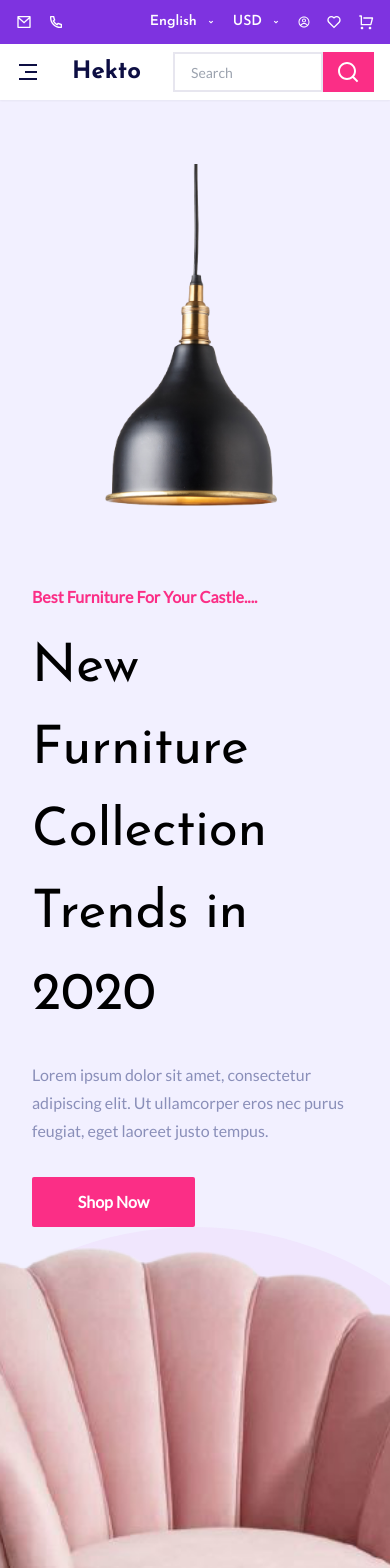
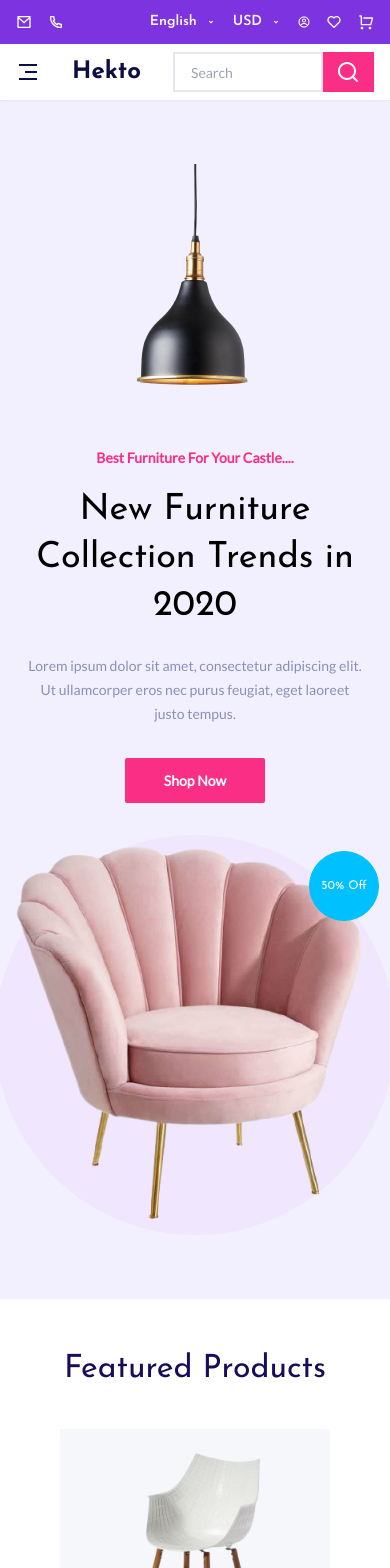
Before and after one commit to SyedaQurrat/E-commerce-website, a Next.js app: page / in a window 390 px wide. Shown: the top 1568 px of the page. Built offline with nearby package versions, Linux system fonts and the light colour scheme.

Commit message:
Updated files with new changes

```diff
--- a/src/components/Card-1.tsx
+++ b/src/components/Card-1.tsx
@@ -1,3 +1,40 @@
+// 'use client';
+// import Image from 'next/image';
+
+// export default function Card({ imgSrc, title, code, price }: { imgSrc: string; title: string; code: string; price: string }) {
+//   return (
+//     <div className="flex flex-col items-center h-[361px] w-[270px] sm:w-[220px] md:w-[250px] lg:w-[270px]">
+//       {/* Image Section */}
+//       <div className="w-full h-[236px] bg-[#F6F7FB] flex items-center justify-center">
+//         <Image src={imgSrc} alt={title} width={200} height={200} />
+//       </div>
+
+//       {/* Content Section */}
+//       <div className="flex flex-col items-center justify-center w-full h-[125px]">
+//         {/* Title */}
+//         <h3 className="font-lato font-bold text-[18px] leading-[21.6px] text-[#FB2E86]">{title}</h3>
+
+//         {/* Color Lines */}
+//         <div className="flex gap-2 mt-2">
+//           <div className="w-4 h-[4px] bg-[#A2A4FF]"></div>
+//           <div className="w-4 h-[4px] bg-[#FB2E86]"></div>
+//           <div className="w-4 h-[4px] bg-[#0001FE]"></div>
+//         </div>
+
+//         {/* Code */}
+//         <p className="font-josefin text-[14px] leading-[16.41px] text-[#151875] mt-2">{code}</p>
+
+//         {/* Price */}
+//         <p className="font-lato text-[14px] font-normal leading-[16.8px] text-[#151875] mt-2">{price}</p>
+//       </div>
+//     </div>
+//   );
+// }
+
+
+
+
+
 'use client';
 import Image from 'next/image';
 
@@ -5,8 +42,15 @@ export default function Card({ imgSrc, title, code, price }: { imgSrc: string; t
   return (
     <div className="flex flex-col items-center h-[361px] w-[270px] sm:w-[220px] md:w-[250px] lg:w-[270px]">
       {/* Image Section */}
-      <div className="w-full h-[236px] bg-[#F6F7FB] flex items-center justify-center">
-        <Image src={imgSrc} alt={title} width={200} height={200} />
+      <div className="w-full h-[236px] bg-[#F6F7FB] flex items-center justify-center relative">
+        <Image
+          src={imgSrc}
+          alt={title}
+          width={200}
+          height={200}
+          className="object-contain" // Image styling ke liye
+          sizes="(max-width: 768px) 100px, (max-width: 1200px) 150px, 200px" // Performance optimization ke liye
+        />
       </div>
 
       {/* Content Section */}
--- a/src/components/HeroSection.tsx
+++ b/src/components/HeroSection.tsx
@@ -1,11 +1,72 @@
+// 'use client';
+// import Image from 'next/image';
+
+// const HeroSection = () => {
+//   return (
+//     <div className="w-full bg-[#F2F0FF] flex flex-col lg:flex-row justify-between items-center py-16 px-8 lg:px-20">
+//       {/* First Div - Hero Lamp Image */}
+//       <div className="relative w-[387px] h-[387px] bg-[#F2F0FF]">
+//         <Image
+//           src="/images/Hero-Lamp.png"
+//           alt="Hero Lamp"
+//           width={387}
+//           height={387}
+//           className="object-contain"
+//         />
+//       </div>
+
+//       {/* Second Div - Content */}
+//       <div className="w-full lg:w-[644px] h-auto text-left mt-8 lg:mt-0">
+//         <h3 className="font-lato font-bold text-[16px] leading-[28px] text-[#FB2E86]">
+//           Best Furniture For Your Castle....
+//         </h3>
+//         <h1 className="font-josefin text-[53px] leading-[81.98px] text-[#000000] mt-4">
+//           New Furniture Collection Trends in 2020
+//         </h1>
+//         <p className="font-lato text-[16px] leading-[28px] text-[#8A8FB9] mt-6">
+//           Lorem ipsum dolor sit amet, consectetur adipiscing elit. Ut ullamcorper eros nec purus feugiat, eget laoreet justo tempus.
+//         </p>
+//         <button className="w-[163px] h-[50px] bg-[#FB2E86] text-white font-bold text-[16px] rounded-[2px] mt-8">
+//           Shop Now
+//         </button>
+//       </div>
+
+//       {/* Third Div - Hero Image and Discount */}
+//       <div className="relative w-[706px]  mt-86 lg:mt-0  bg-[#ECD2FA59] rounded-full">
+//         {/* Hero Image */}
+//         <Image
+//           src="/images/hero-1.png"
+//           alt="Hero Image"
+//           width={706}
+//           height={400}
+//           className="object-contain rounded-lg"
+//         />
+//         {/* Discount Badge */}
+//         <div className="absolute top-4 right-4 w-[90.56px] h-[90.49px] bg-[#00C1FE] border border-[#00C1FE] rounded-full flex items-center justify-center">
+//           <p className="text-[#FFFFFF] font-josefin text-[15px] leading-[43.89px] text-center">
+//             50% Off
+//           </p>
+//         </div>
+//       </div>
+//     </div>
+//   );
+// };
+
+// export default HeroSection;
+
+
+
+
+
+
 'use client';
 import Image from 'next/image';
 
 const HeroSection = () => {
   return (
-    <div className="w-full bg-[#F2F0FF] flex flex-col lg:flex-row justify-between items-center py-16 px-8 lg:px-20">
+    <div className="w-full bg-[#F2F0FF] flex flex-col lg:flex-row justify-between items-center py-16 px-6 sm:px-8 lg:px-20">
       {/* First Div - Hero Lamp Image */}
-      <div className="relative w-[387px] h-[387px] bg-[#F2F0FF]">
+      <div className="relative w-[250px] sm:w-[300px] md:w-[350px] lg:w-[387px] h-[250px] sm:h-[300px] md:h-[350px] lg:h-[387px] bg-[#F2F0FF]">
         <Image
           src="/images/Hero-Lamp.png"
           alt="Hero Lamp"
@@ -16,23 +77,23 @@ const HeroSection = () => {
       </div>
 
       {/* Second Div - Content */}
-      <div className="w-full lg:w-[644px] h-auto text-left mt-8 lg:mt-0">
-        <h3 className="font-lato font-bold text-[16px] leading-[28px] text-[#FB2E86]">
+      <div className="w-full lg:w-[644px] text-center lg:text-left mt-8 lg:mt-0">
+        <h3 className="font-lato font-bold text-[14px] sm:text-[16px] leading-[24px] sm:leading-[28px] text-[#FB2E86]">
           Best Furniture For Your Castle....
         </h3>
-        <h1 className="font-josefin text-[53px] leading-[81.98px] text-[#000000] mt-4">
+        <h1 className="font-josefin text-[36px] sm:text-[42px] md:text-[48px] lg:text-[53px] leading-[48px] sm:leading-[60px] md:leading-[70px] lg:leading-[81.98px] text-[#000000] mt-4">
           New Furniture Collection Trends in 2020
         </h1>
-        <p className="font-lato text-[16px] leading-[28px] text-[#8A8FB9] mt-6">
+        <p className="font-lato text-[14px] sm:text-[16px] leading-[24px] sm:leading-[28px] text-[#8A8FB9] mt-6">
           Lorem ipsum dolor sit amet, consectetur adipiscing elit. Ut ullamcorper eros nec purus feugiat, eget laoreet justo tempus.
         </p>
-        <button className="w-[163px] h-[50px] bg-[#FB2E86] text-white font-bold text-[16px] rounded-[2px] mt-8">
+        <button className="w-[140px] sm:w-[163px] h-[45px] sm:h-[50px] bg-[#FB2E86] text-white font-bold text-[14px] sm:text-[16px] rounded-[2px] mt-8">
           Shop Now
         </button>
       </div>
 
       {/* Third Div - Hero Image and Discount */}
-      <div className="relative w-[706px]  mt-86 lg:mt-0  bg-[#ECD2FA59] rounded-full">
+      <div className="relative w-[400px] sm:w-[500px] md:w-[600px] lg:w-[706px] mt-8 lg:mt-0 bg-[#ECD2FA59] rounded-full">
         {/* Hero Image */}
         <Image
           src="/images/hero-1.png"
@@ -42,8 +103,8 @@ const HeroSection = () => {
           className="object-contain rounded-lg"
         />
         {/* Discount Badge */}
-        <div className="absolute top-4 right-4 w-[90.56px] h-[90.49px] bg-[#00C1FE] border border-[#00C1FE] rounded-full flex items-center justify-center">
-          <p className="text-[#FFFFFF] font-josefin text-[15px] leading-[43.89px] text-center">
+        <div className="absolute top-4 right-4 w-[70px] sm:w-[80px] md:w-[90.56px] h-[70px] sm:h-[80px] md:h-[90.49px] bg-[#00C1FE] border border-[#00C1FE] rounded-full flex items-center justify-center">
+          <p className="text-[#FFFFFF] font-josefin text-[12px] sm:text-[14px] md:text-[15px] leading-[20px] sm:leading-[30px] md:leading-[43.89px] text-center">
             50% Off
           </p>
         </div>
```
